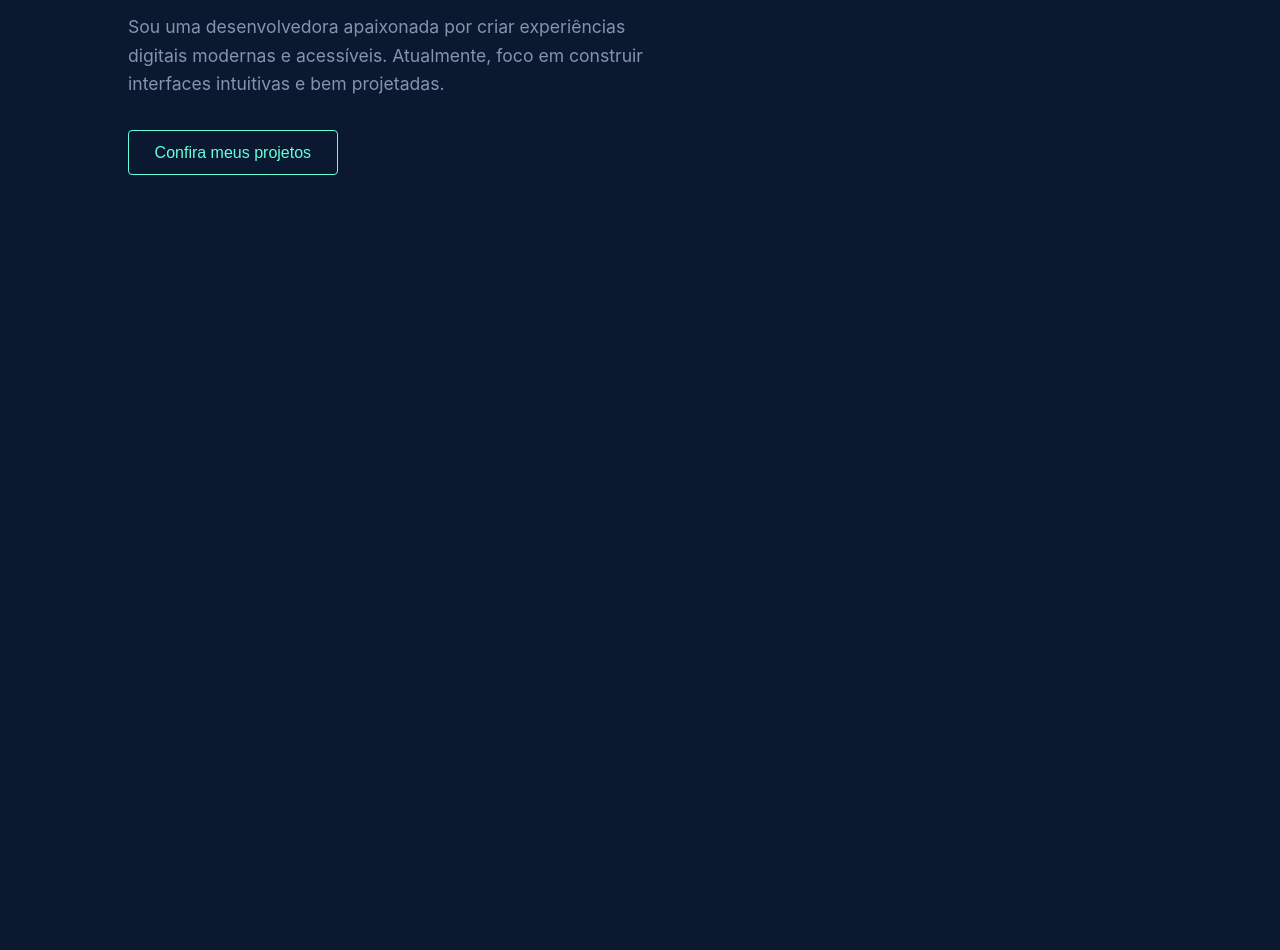
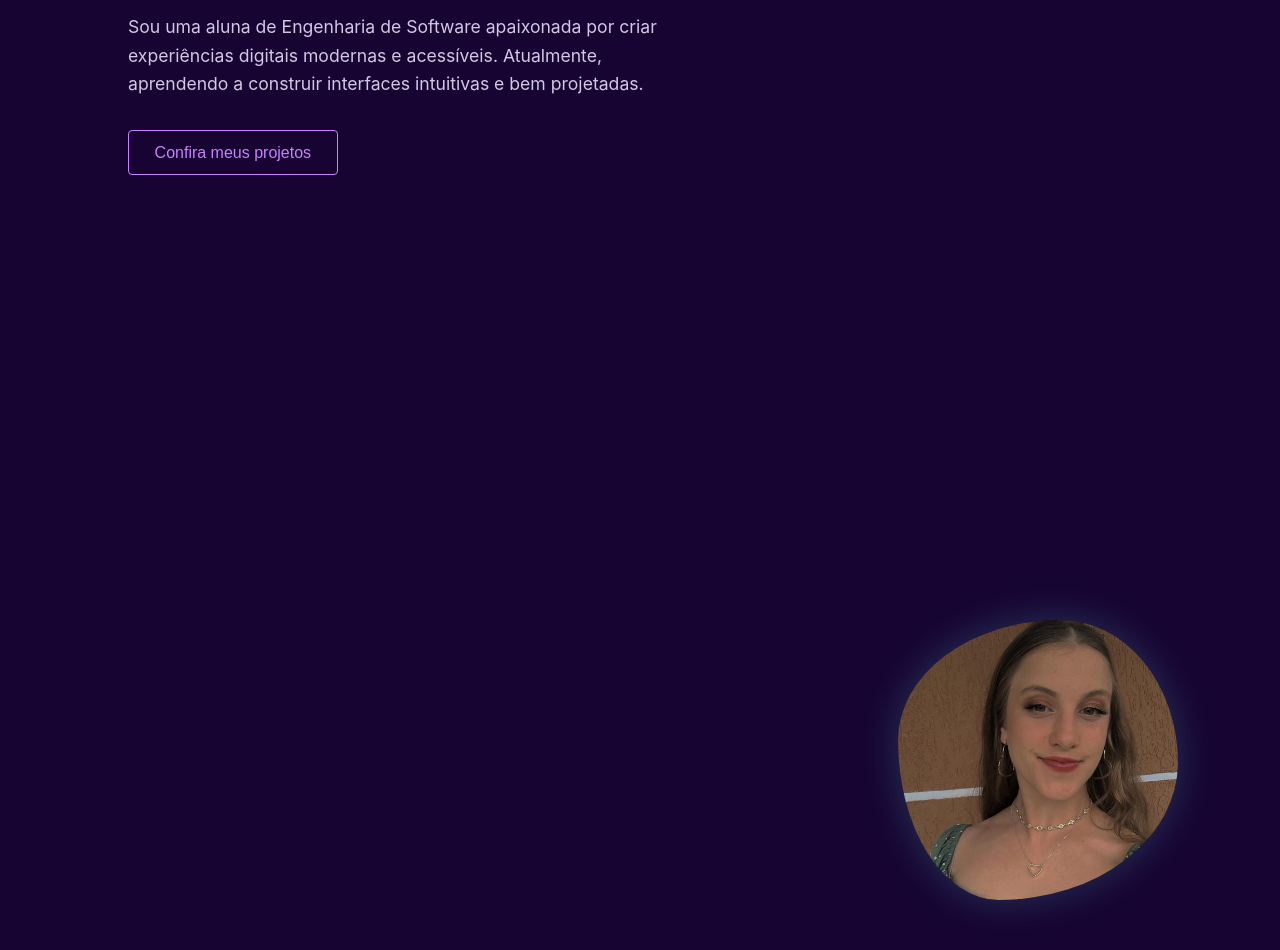
Before and after one commit to luana-pszymus/meu-portifolio, a React (Vite) app in the folder meu-portifolio/: page / in a window 1280 px wide. Shown: the part 440-1390 px from the top of the page. Before the commit the page ends 800 px from the top, so only its background shows below. Built offline with nearby package versions, Linux system fonts and the light colour scheme.

Commit message:
mudança de cores e mais estilização

```diff
--- a/meu-portifolio/index.html
+++ b/meu-portifolio/index.html
@@ -1,10 +1,10 @@
-<!doctype html>
+<!DOCTYPE html>
 <html lang="en">
   <head>
     <meta charset="UTF-8" />
-    <link rel="icon" type="image/svg+xml" href="/vite.svg" />
+    <link rel="icon" type="icon" href="/favicon-16x16.png" />
     <meta name="viewport" content="width=device-width, initial-scale=1.0" />
-    <title>meu-portifolio</title>
+    <title>Olá, sou Luana!</title>
   </head>
   <body>
     <div id="root"></div>
--- a/meu-portifolio/src/main.jsx
+++ b/meu-portifolio/src/main.jsx
@@ -3,10 +3,12 @@ import { createRoot } from "react-dom/client";
 import "./style.css";
 import App from "./App.jsx";
 import Teste from "./teste.jsx";
+import Profile from "./profile.jsx";
 
 createRoot(document.getElementById("root")).render(
   <StrictMode>
     <App />
     <Teste />
+    <Profile />
   </StrictMode>
 );
--- /dev/null
+++ b/meu-portifolio/src/profile.jsx
@@ -0,0 +1,13 @@
+export default function ProfileImage() {
+  return (
+    <div className="profile-container">
+      <div className="profile-image-wrapper">
+        <img
+          src="/foto-luana.jpg"
+          alt="Foto de perfil"
+          className="profile-image"
+        />
+      </div>
+    </div>
+  );
+}
--- a/meu-portifolio/src/style.css
+++ b/meu-portifolio/src/style.css
@@ -3,8 +3,8 @@ body {
   margin: 0;
   padding: 0;
   font-family: "Inter", "Poppins", sans-serif;
-  background-color: #0a192f;
-  color: #ccd6f6;
+  background-color: #170433;
+  color: #d3c8e3;
   line-height: 1.6;
 }
 
@@ -28,7 +28,7 @@ header {
   display: flex;
   justify-content: space-between;
   align-items: center;
-  background: rgba(10, 25, 47, 0.9);
+  background: #170433;
   backdrop-filter: blur(6px);
   z-index: 10;
 }
@@ -42,7 +42,7 @@ nav ul {
 }
 
 nav ul li a {
-  color: #64ffda;
+  color: #e3cef3;
   text-decoration: none;
   font-size: 0.9rem;
   transition: 0.3s;
@@ -53,8 +53,8 @@ nav ul li a:hover {
 }
 
 .resume-btn {
-  border: 1px solid #64ffda;
-  color: #64ffda;
+  border: 1px solid #6b538e;
+  color: #6b538e;
   padding: 0.6rem 1.2rem;
   border-radius: 4px;
   text-decoration: none;
@@ -62,12 +62,12 @@ nav ul li a:hover {
 }
 
 .resume-btn:hover {
-  background-color: rgba(100, 255, 218, 0.1);
+  background-color: #170433;
 }
 
 /* ===== Texto principal ===== */
 .hero p.intro {
-  color: #64ffda;
+  color: #c881ff;
   font-size: 1rem;
   margin-bottom: 0.5rem;
 }
@@ -75,7 +75,7 @@ nav ul li a:hover {
 .hero h1 {
   font-size: 3.5rem;
   margin: 0;
-  color: #ccd6f6;
+  color: #d3c8e3;
 }
 
 .hero h2 {
@@ -86,14 +86,14 @@ nav ul li a:hover {
 
 .hero p.description {
   max-width: 540px;
-  color: #8892b0;
+  color: #d3c8e3;
   margin-top: 1.5rem;
   margin-bottom: 2rem;
   font-size: 1.1rem;
 }
 
 .hero p.description a {
-  color: #64ffda;
+  color: #d3c8e3;
   text-decoration: none;
 }
 
@@ -104,8 +104,8 @@ nav ul li a:hover {
 /* ===== Botão principal ===== */
 .hero button {
   background-color: transparent;
-  color: #64ffda;
-  border: 1px solid #64ffda;
+  color: #c881ff;
+  border: 1px solid #c881ff;
   padding: 0.8rem 1.6rem;
   border-radius: 4px;
   cursor: pointer;
@@ -114,6 +114,43 @@ nav ul li a:hover {
 }
 
 .hero button:hover {
-  background-color: rgba(100, 255, 218, 0.1);
+  background-color: #1f0e39;
   transform: translateY(-2px);
 }
+
+/* == foto profile == */
+.profile-container {
+  display: flex;
+  justify-content: flex-end; /* posiciona à direita */
+  align-items: center;
+  height: 100vh;
+  padding-right: 8%;
+}
+
+/* contorno orgânico e destaque */
+.profile-image-wrapper {
+  width: 280px;
+  height: 280px;
+  border-radius: 58% 42% 64% 36% / 43% 51% 49% 57%; /* forma orgânica */
+  overflow: hidden;
+  box-shadow: 0 0 40px rgba(100, 255, 218, 0.2);
+  transition: transform 0.4s ease, box-shadow 0.4s ease;
+}
+
+.profile-image-wrapper:hover {
+  transform: scale(1.03);
+  box-shadow: 0 0 50px rgba(100, 255, 218, 0.4);
+}
+
+/* imagem */
+.profile-image {
+  width: 100%;
+  height: 100%;
+  object-fit: cover;
+  filter: brightness(95%) contrast(105%);
+  transition: filter 0.4s ease;
+}
+
+.profile-image:hover {
+  filter: brightness(100%) contrast(110%);
+}
--- a/meu-portifolio/src/teste.jsx
+++ b/meu-portifolio/src/teste.jsx
@@ -2,12 +2,12 @@ export default function App() {
   return (
     <div className="hero">
       <p className="intro">Hi, my name is</p>
-      <h1>Luana Pszymus.</h1>
-      <h2>I build things for the web.</h2>
+      <h1>Luana Gabrielly Pszymus.</h1>
+      <h2>Software Engineering Student.</h2>
       <p className="description">
-        Sou uma desenvolvedora apaixonada por criar experiências digitais
-        modernas e acessíveis. Atualmente, foco em construir interfaces
-        intuitivas e bem projetadas.
+        Sou uma aluna de Engenharia de Software apaixonada por criar
+        experiências digitais modernas e acessíveis. Atualmente, aprendendo a
+        construir interfaces intuitivas e bem projetadas.
       </p>
       <button>Confira meus projetos</button>
     </div>
```
Also changed, not shown: meu-portifolio/public/favicon-16x16.png (added), meu-portifolio/public/foto-luana.jpg (renamed from meu-portifolio/img/foto-luana.jpg).
